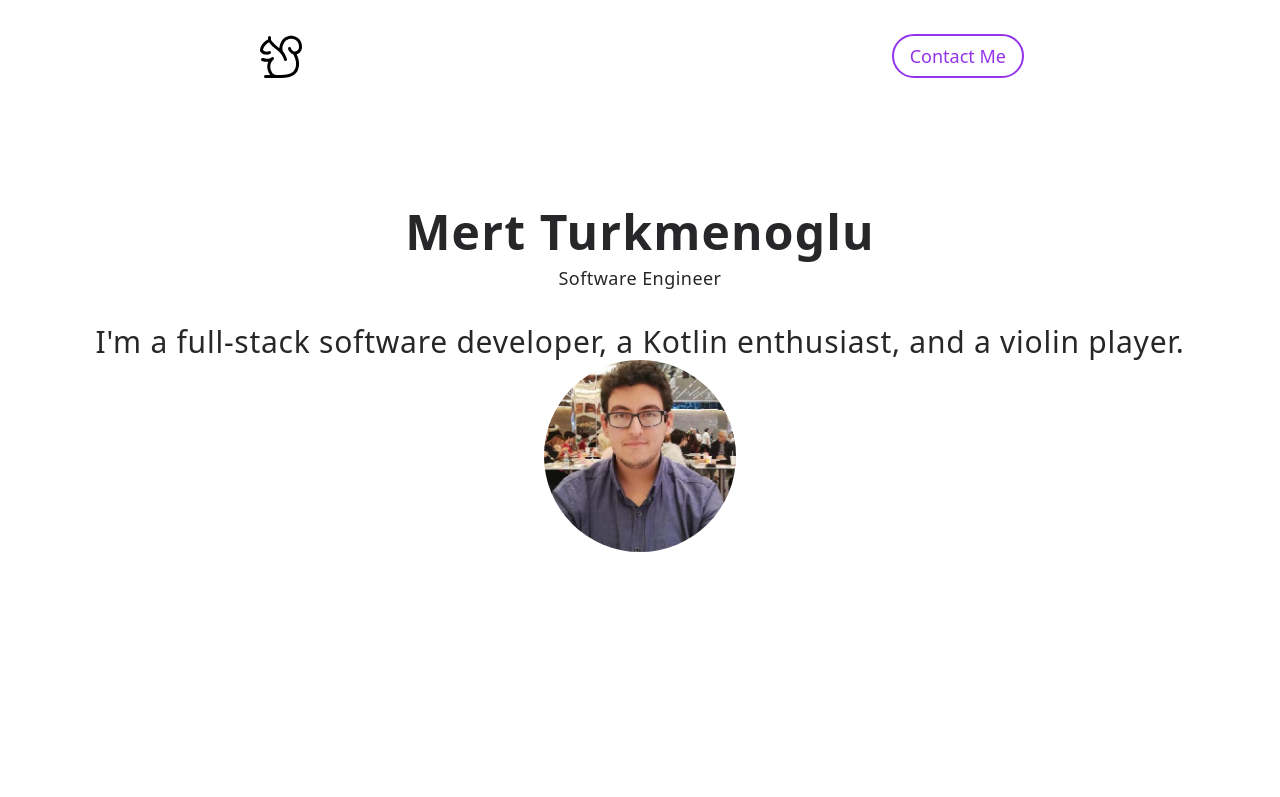
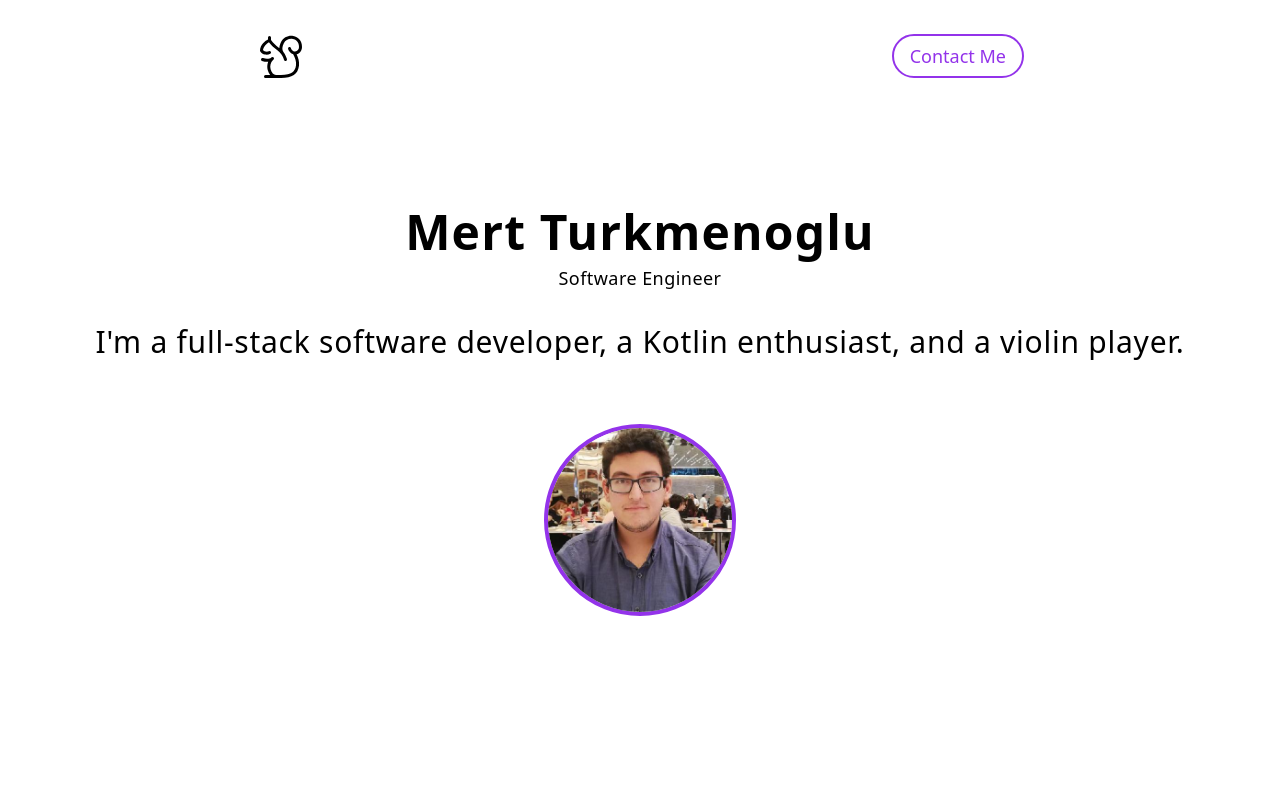
Before and after one commit to mertturkmenoglu/website, a Next.js app: page / in a window 1280 px wide. Shown: the top 797 px of the page. Built offline with nearby package versions, Linux system fonts and the light colour scheme.

Commit message:
Update Hero styles

```diff
--- a/components/Hero.tsx
+++ b/components/Hero.tsx
@@ -6,20 +6,22 @@ interface Props {
 
 const Hero = ({ className }: Props): JSX.Element => (
   <header className={className}>
-    <h1 className="font-bold text-4xl md:text-5xl text-gray-800 font-sans tracking-wide">
+    <h1 className="font-bold text-4xl md:text-5xl text-slate-700 font-sans tracking-wide">
       Mert Turkmenoglu
     </h1>
-    <h2 className="text-lg mt-2 tracking-wide font-medium text-gray-800">Software Engineer</h2>
-    <h3 className="text-xl md:text-3xl mt-8 tracking-wide font-normal text-gray-800 mx-8 md:mx-auto">
+    <h2 className="text-lg mt-2 tracking-wide font-medium text-slate-700">Software Engineer</h2>
+    <h3 className="text-xl md:text-3xl mt-8 tracking-wide font-normal text-slate-700 mx-8 md:mx-auto">
       I&apos;m a full-stack software developer, a Kotlin enthusiast, and a violin player.
     </h3>
+    <div className="w-48 h-48 mt-16 border-4 border-purple-600  rounded-full ">
       <Image
         src="/static/profile.jpg"
         alt="Profile picture"
         width={192}
         height={192}
-      className="w-48 h-48 rounded-full border-2 mt-16 border-purple-600"
+        className="rounded-full  "
       />
+    </div>
   </header>
 );
 
```
Lines whose indentation alone changed are shown as unchanged.
